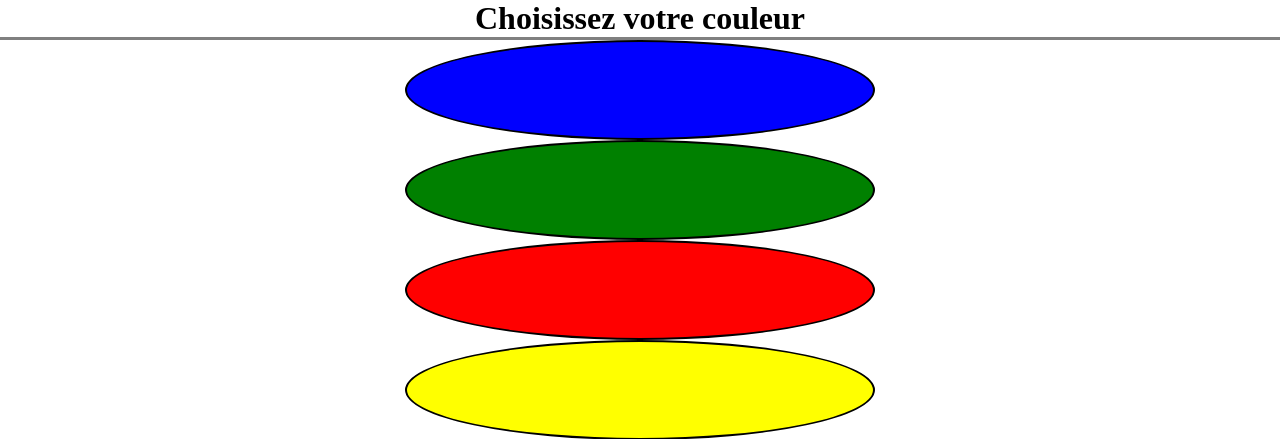
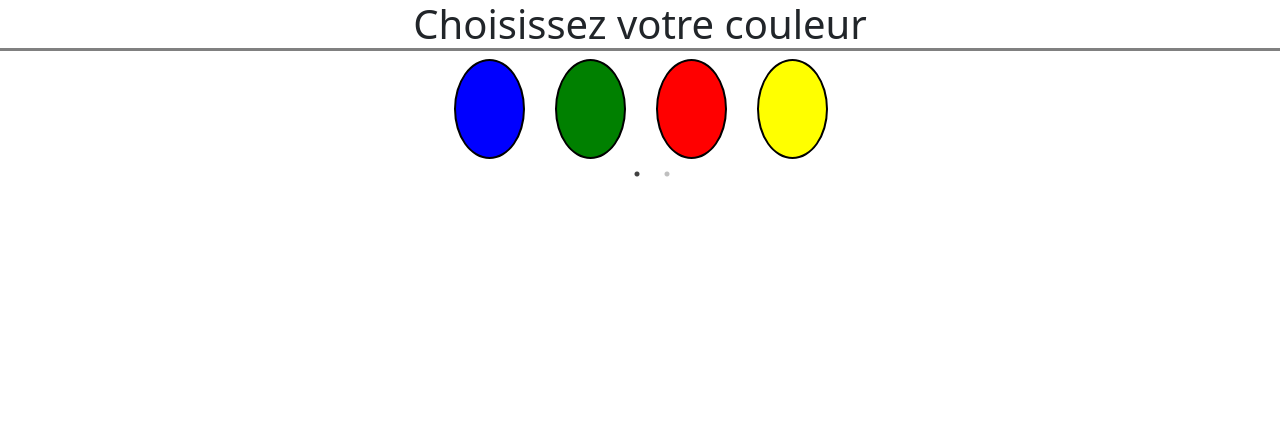
Before and after one commit to furkanKrdmr/Pimp_Agency, a PHP site: template src/View/Home/index.html.twig in a window 1280 px wide. Shown: the top 439 px of the page. Run offline with PHP 8.4, Linux system fonts and the light colour scheme; the template is opened without the code that fills it, so the values that code supplies are empty; some libraries are stand-ins or nearby versions.

Commit message:
Updated all the files + composer

```diff
--- a/src/View/Home/index.html.twig
+++ b/src/View/Home/index.html.twig
@@ -1,6 +1,20 @@
 {% extends 'layout.html.twig' %}
+
+{% block stylesheet %}
+        <link rel="stylesheet" type="text/css" href="//cdn.jsdelivr.net/npm/slick-carousel@1.8.1/slick/slick.css"/>
+        <link rel="stylesheet" type="text/css" href="//cdn.jsdelivr.net/npm/slick-carousel@1.8.1/slick/slick-theme.css"/>
+        <link href="https://cdn.jsdelivr.net/npm/bootstrap@5.0.0-beta3/dist/css/bootstrap.min.css" rel="stylesheet" integrity="sha384-eOJMYsd53ii+scO/bJGFsiCZc+5NDVN2yr8+0RDqr0Ql0h+rP48ckxlpbzKgwra6" crossorigin="anonymous">
+{% endblock %}
 
 {% block content %}
 {% include "item/colorspicker.html.twig" %}
+{% endblock %}
 
+
+{% block javascript %}
+    <script src="https://cdn.jsdelivr.net/npm/bootstrap@5.0.0-beta3/dist/js/bootstrap.bundle.min.js" integrity="sha384-JEW9xMcG8R+pH31jmWH6WWP0WintQrMb4s7ZOdauHnUtxwoG2vI5DkLtS3qm9Ekf" crossorigin="anonymous"></script>
+    <script src="https://code.jquery.com/jquery-3.0.0.js"></script>
+    <script src="https://code.jquery.com/jquery-migrate-3.3.2.js"></script>
+    <script type="text/javascript" src="//cdn.jsdelivr.net/npm/slick-carousel@1.8.1/slick/slick.min.js"></script>
+        <script src="/assets/script/script.js"></script>
 {% endblock %}
--- a/src/View/Item/colorspicker.html.twig
+++ b/src/View/Item/colorspicker.html.twig
@@ -10,3 +10,7 @@
 		</div>
 	</div>
 </div>
+
+{% block javascript %}
+
+{% endblock %}
--- a/src/View/Item/index.html.twig
+++ b/src/View/Item/index.html.twig
@@ -1,9 +1,9 @@
 {% extends 'layout.html.twig' %}
 
 {% block stylesheet %}
-	<link rel="stylesheet" type="text/css" href="//cdn.jsdelivr.net/npm/slick-carousel@1.8.1/slick/slick.css"/>
-	<link rel="stylesheet" type="text/css" href="//cdn.jsdelivr.net/npm/slick-carousel@1.8.1/slick/slick-theme.css"/>
-	<link href="https://cdn.jsdelivr.net/npm/bootstrap@5.0.0-beta3/dist/css/bootstrap.min.css" rel="stylesheet" integrity="sha384-eOJMYsd53ii+scO/bJGFsiCZc+5NDVN2yr8+0RDqr0Ql0h+rP48ckxlpbzKgwra6" crossorigin="anonymous">
+        <link rel="stylesheet" type="text/css" href="//cdn.jsdelivr.net/npm/slick-carousel@1.8.1/slick/slick.css"/>
+        <link rel="stylesheet" type="text/css" href="//cdn.jsdelivr.net/npm/slick-carousel@1.8.1/slick/slick-theme.css"/>
+        <link href="https://cdn.jsdelivr.net/npm/bootstrap@5.0.0-beta3/dist/css/bootstrap.min.css" rel="stylesheet" integrity="sha384-eOJMYsd53ii+scO/bJGFsiCZc+5NDVN2yr8+0RDqr0Ql0h+rP48ckxlpbzKgwra6" crossorigin="anonymous">
 {% endblock %}
 
 {% block javascript %}
--- a/src/View/layout.html.twig
+++ b/src/View/layout.html.twig
@@ -8,9 +8,8 @@
 		<title>
 			{% block title %}{% endblock %}
 		</title>
-
+		{% block stylesheet %}{% endblock %}
 		<link rel="stylesheet" href="/assets/css/style.css">
-		{% block stylesheet %}{% endblock %}
 		<link rel="icon" href="/assets/images/favicon.png">
 
 
```
Also changed, not shown: 1 other file.
